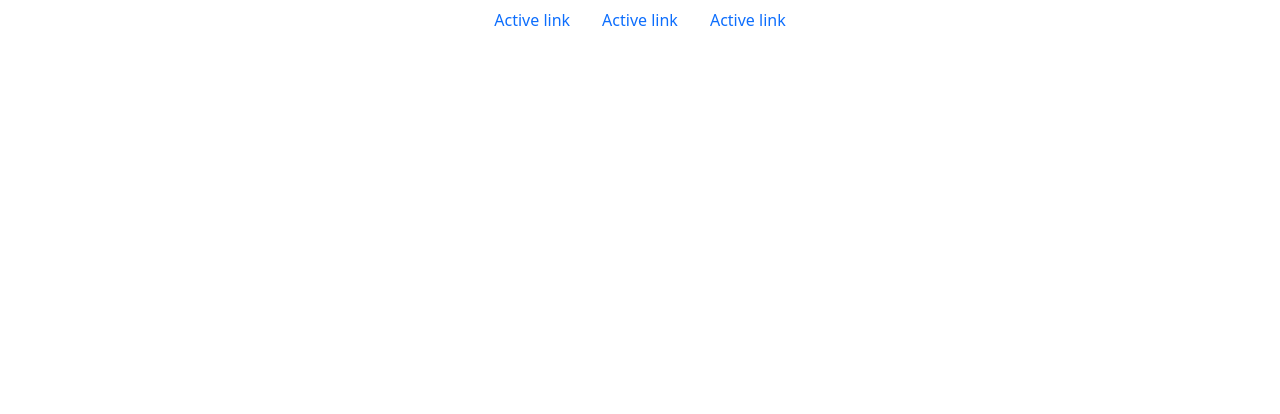
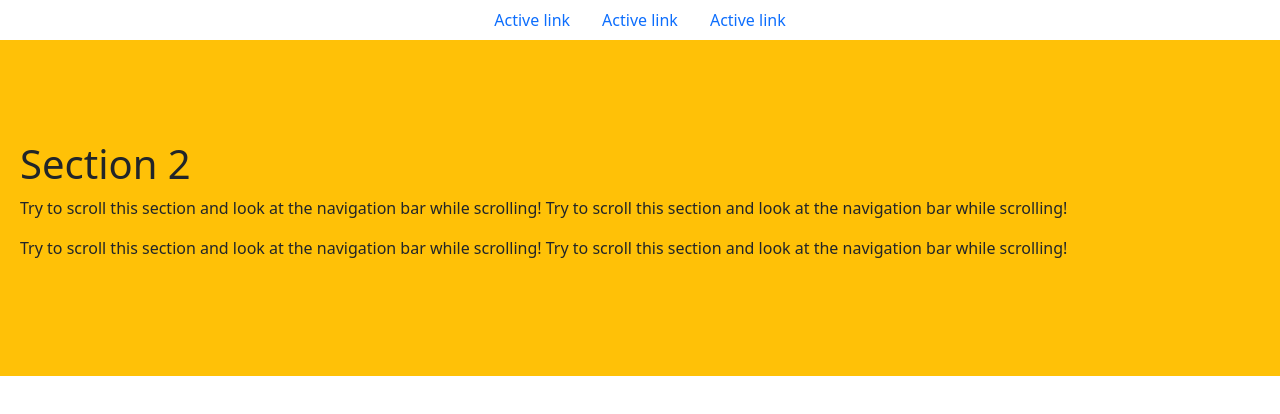
Before and after one commit to dvcorreia1984/Bootstrap, a plain HTML site: page index.html in a window 1280 px wide. Drawn offline with Linux system fonts and the light colour scheme.

Commit message:
Add second section

```diff
--- a/index.html
+++ b/index.html
@@ -27,6 +27,11 @@
     </li>
 
     </ul>
+    <div id="section2" class="container-fluid bg-warning" style="padding:100px 20px;">
+      <h1>Section 2</h1>
+      <p>Try to scroll this section and look at the navigation bar while scrolling! Try to scroll this section and look at the navigation bar while scrolling!</p>
+      <p>Try to scroll this section and look at the navigation bar while scrolling! Try to scroll this section and look at the navigation bar while scrolling!</p>
+    </div>
   </header>
   <main>
 
```
